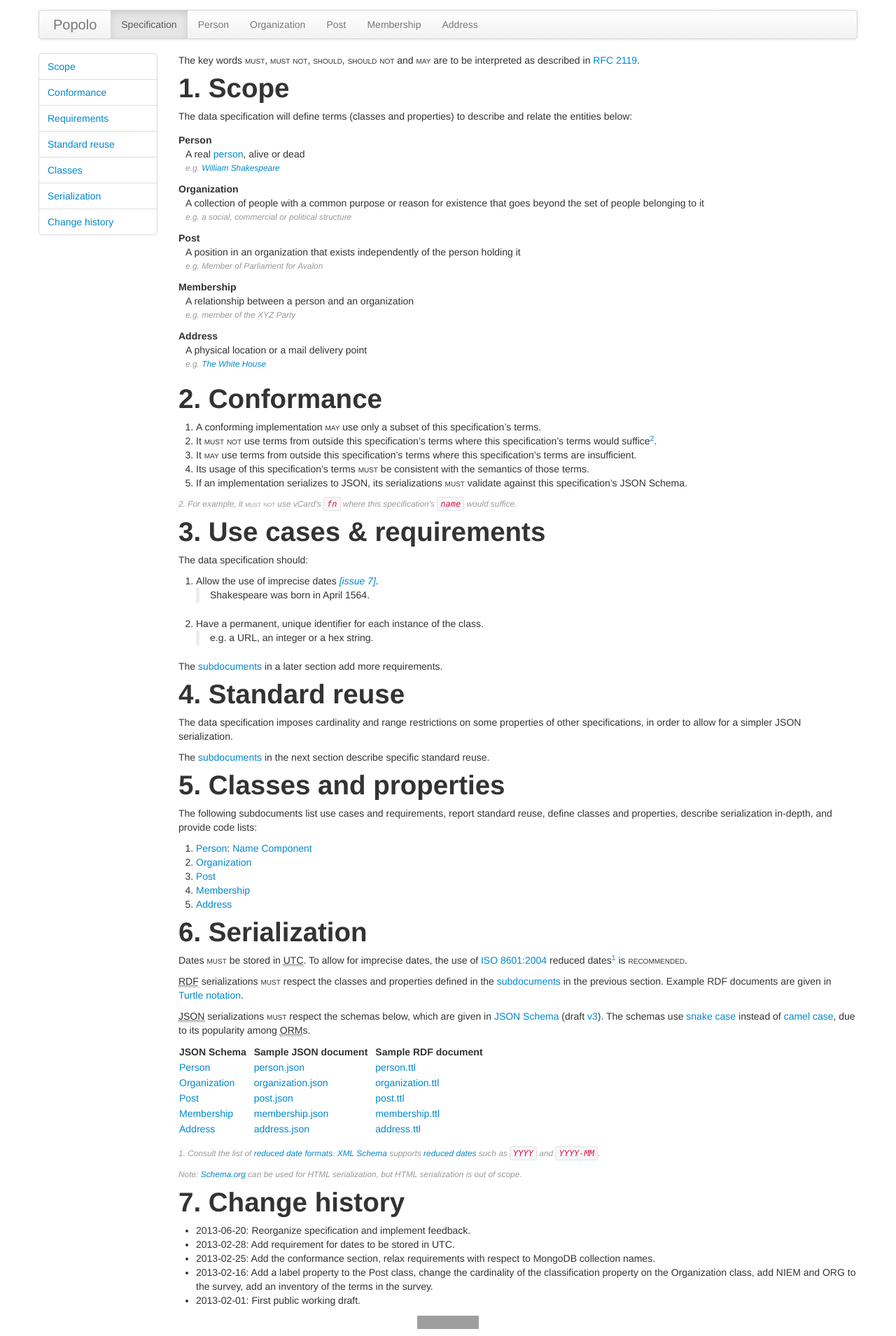
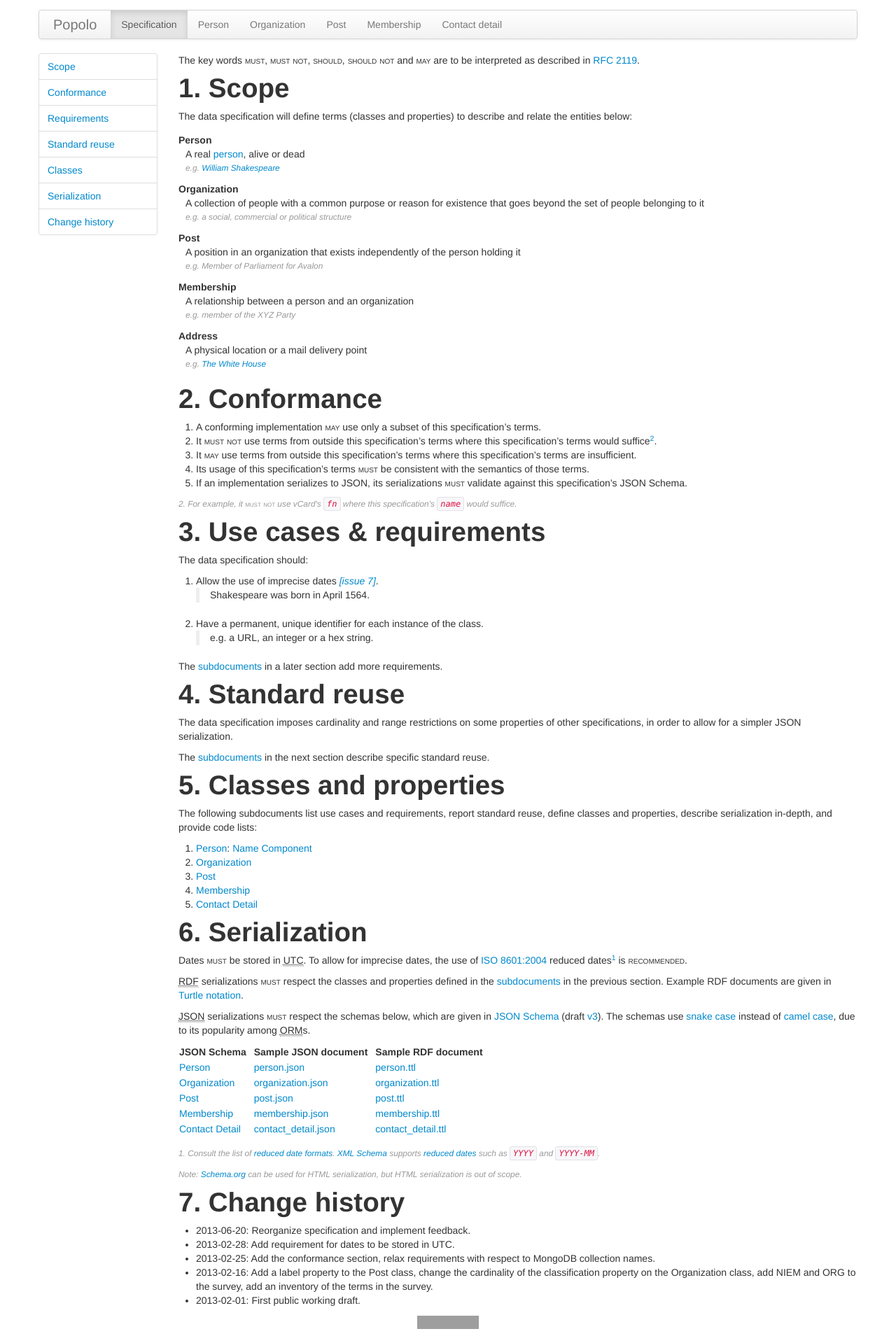
Before and after one commit to popolo-project/popolo-spec, a Jekyll site: the page built from specs/index.md, in a window 1280 px wide. Shown: the whole page at 70% size. Built offline with Jekyll 4.4.1, drawn with Linux system fonts in a browser that asks for light colours; nearby versions of some CDN libraries; Markdown is read by kramdown in place of the engine named in the settings; grey boxes are pictures that could not be loaded.

Commit message:
begin changing Address to ContactDetail

```diff
--- a/_includes/navigation.html
+++ b/_includes/navigation.html
@@ -7,7 +7,7 @@
       <li id="organization"><a href="/specs/organization.html">Organization</a></li>
       <li id="post"><a href="/specs/post.html">Post</a></li>
       <li id="membership"><a href="/specs/membership.html">Membership</a></li>
-      <li id="address"><a href="/specs/address.html">Address</a></li>
+      <li id="contact-detail"><a href="/specs/contact-detail.html">Contact detail</a></li>
     </ul>
   </div>
 </div>
--- a/css/style.css
+++ b/css/style.css
@@ -5,9 +5,9 @@
 .specification-page #specification a,
 .specification-page #specification a:hover,
 .specification-page #specification a:focus,
-.address-page #address a,
-.address-page #address a:hover,
-.address-page #address a:focus,
+.contact-detail-page #contact-detail a,
+.contact-detail-page #contact-detail a:hover,
+.contact-detail-page #contact-detail a:focus,
 .area-page #area a,
 .area-page #area a:hover,
 .area-page #area a:focus,
--- a/examples/post.json
+++ b/examples/post.json
@@ -4,5 +4,5 @@
   "person_id": "57cc67093475061e3d95369d",
   "organization_id": "27cc67093475061e3d95369d",
   "role": "Chef",
-  "addresses": []
+  "contact_details": []
 }
--- a/schemas/post.json
+++ b/schemas/post.json
@@ -29,11 +29,11 @@
       "type": "string",
       "required": true
     },
-    "addresses": {
-      "description": "Addresses at which the post is based",
+    "contact_details": {
+      "description": "Means of contacting the post",
       "type": "array",
       "items": {
-        "$ref": "http://popoloproject.com/schemas/address.json#"
+        "$ref": "http://popoloproject.com/schemas/contact_detail.json#"
       }
     }
   }
--- a/specs/index.md
+++ b/specs/index.md
@@ -75,7 +75,7 @@ The following subdocuments list use cases and requirements, report standard reus
 1. [Organization](/specs/organization.html)
 1. [Post](/specs/post.html)
 1. [Membership](/specs/membership.html)
-1. [Address](/specs/address.html)
+1. [Contact Detail](/specs/contact-detail.html)
 
 <h1 id="serialization">6. Serialization</h1>
 
@@ -115,9 +115,9 @@ Dates <em class="rfc2119">must</em> be stored in <abbr title="Coordinated Univer
       <td><a href="/examples/membership.ttl">membership.ttl</a></td>
     </tr>
     <tr>
-      <td><a href="/schemas/address.json">Address</a></td>
-      <td><a href="/examples/address.json">address.json</a></td>
-      <td><a href="/examples/address.ttl">address.ttl</a></td>
+      <td><a href="/schemas/contact_detail.json">Contact Detail</a></td>
+      <td><a href="/examples/contact_detail.json">contact_detail.json</a></td>
+      <td><a href="/examples/contact_detail.ttl">contact_detail.ttl</a></td>
     </tr>
   </tbody>
 </table>
```
Also changed, not shown: index.md (+6 -1 lines), specs/contact_detail.md (renamed from specs/address.md, +6 -6 lines), specs/post.md (+5 -3 lines), examples/contact_detail.json (renamed from examples/address.json), schemas/contact_detail.json (renamed from schemas/address.json), 2 other files.
